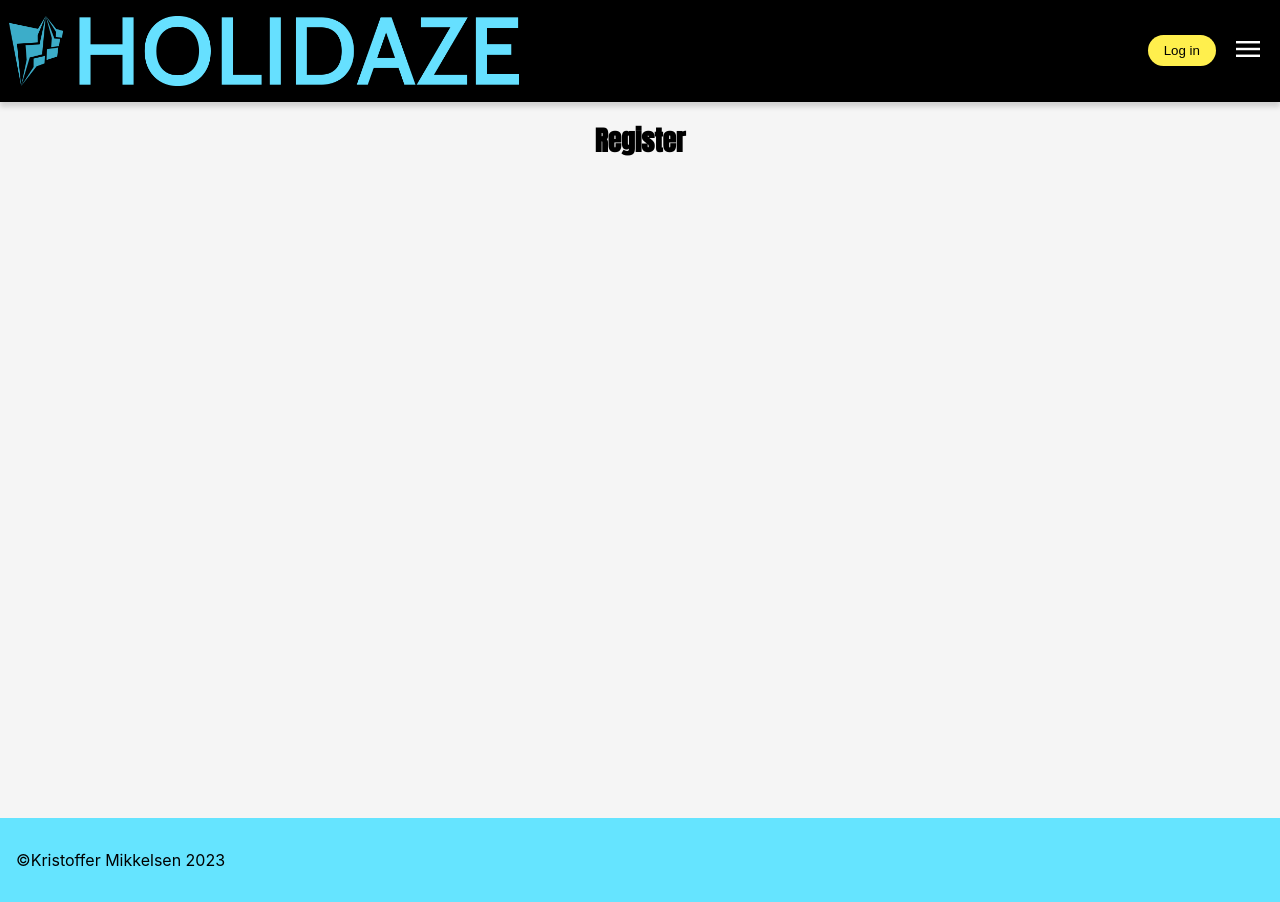
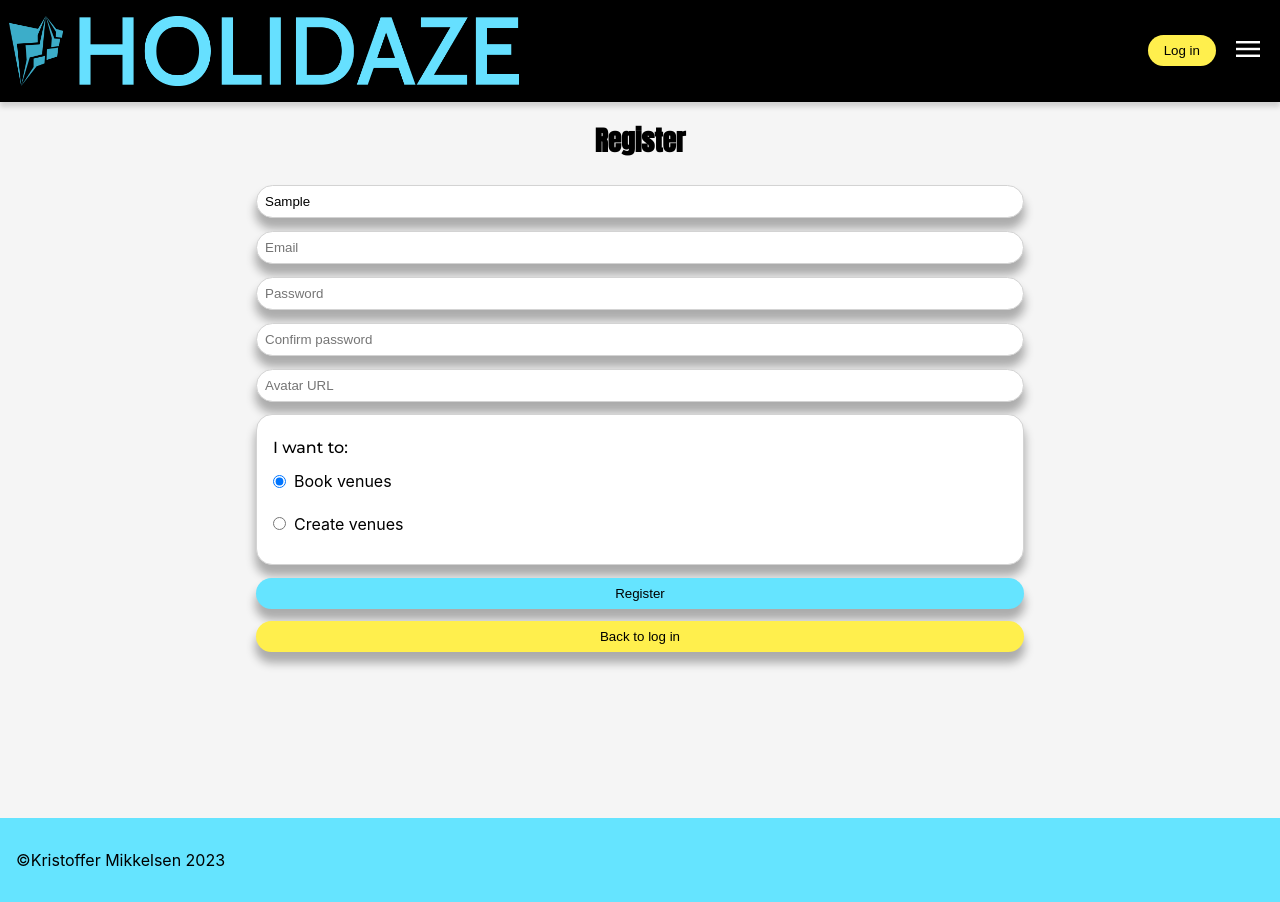
Before and after one commit to Zycrix/project-exam-2, a React (Create React App) app: page /login in a window 1280 px wide. Both pictures are taken after typing "Sample", "Sample123" into the empty fields and a click on the button "Register". Built offline with nearby package versions, Linux system fonts and the light colour scheme; a web font is replaced by a local one.

Commit message:
Finished styling of login and register, starting on form validation

```diff
--- a/src/modules/styles/login/index.js
+++ b/src/modules/styles/login/index.js
@@ -30,3 +30,21 @@ export const CheckboxLabel = styled.label``;
 export const LoginCheckbox = styled.input`
   width: 1rem;
 `;
+export const RadioContainer = styled.div`
+  display: flex;
+  align-items: center;
+
+  input,
+  label {
+    margin: 0;
+    padding: 0.5rem;
+  }
+`;
+export const RoleContainer = styled.div`
+  border: 1px solid lightgray;
+  box-shadow: 0 10px 10px 1px rgba(0, 0, 0, 0.3);
+  background-color: white;
+  border-radius: 1rem;
+  padding: 1rem;
+  box-sizing: border-box;
+`;
--- a/src/pages/login/index.jsx
+++ b/src/pages/login/index.jsx
@@ -6,24 +6,93 @@ import * as yup from "yup";
 import { yupResolver } from "@hookform/resolvers/yup";
 import useApi from "../../modules/hooks/useApi";
 
+//---------------------------------------------------------------------MAYBE SPLIT THIS UP A BIT MORE--------------------------------------------------------------
+
+//Email validation regex
+const regex = /^[^\s@]+@[^\s@]+\.[^\s@]+$/;
+
+//Add the regex to the string schema
+yup.addMethod(yup.string, "email", function validateEmail(message) {
+  return this.matches(regex, {
+    message,
+    name: "email",
+    excludeEmptyString: true,
+  });
+});
+
+//Validation schema
+const schema = yup.object({
+  fullName: yup
+    .string()
+    .required("Please enter your full name")
+    .min(3, "Min 3 characters"),
+  email: yup
+    .string()
+    .required("Please enter a valid email address")
+    .email("Please enter a valid email address"),
+  subject: yup
+    .string()
+    .required("Please enter your subject")
+    .min(3, "Min 3 characters"),
+  body: yup
+    .string()
+    .required("Please enter your message")
+    .min(3, "Min 3 characters"),
+});
+
 function App() {
   const [username, setUsername] = useState("");
   const [password, setPassword] = useState("");
+  const [email, setEmail] = useState("");
+  const [confirm, setConfirm] = useState("");
+  const [avatar, setAvatar] = useState("");
   const [usernameError, setUsernameError] = useState(false);
   const [passwordError, setPasswordError] = useState(false);
-  const [register, setRegister] = useState(false);
+  const [venueManager, setVenueManager] = useState(false);
+  const [login, setLogin] = useState(true);
+  const [role, setRole] = useState("customer");
+  const [remember, setRemember] = useState(false);
+
+  const {
+    register,
+    handleSubmit,
+    formState: { errors },
+  } = useForm({ resolver: yupResolver(schema) });
+
+  const [body, setBody] = useState({
+    username: username,
+    password: password,
+    email: email,
+    confirm: confirm,
+    avatar: avatar,
+    venueManager: venueManager,
+  });
 
   function toggleRegister(e) {
     e.preventDefault();
-    setRegister(!register);
+    setLogin(!login);
   }
 
+  function handleRoleChange(e) {
+    setRole(e.target.value);
+  }
+
+  function handleLogin(e) {
+    e.preventDefault();
+  }
+  function handleRegister(e) {
+    e.preventDefault();
+  }
   return (
     <div>
-      {register !== true ? (
-        <>
-          <c.MainHeading>Log in</c.MainHeading>
-          <s.LoginForm>
+      {login ? (
+        <c.MainHeading>Log in</c.MainHeading>
+      ) : (
+        <c.MainHeading>Register</c.MainHeading>
+      )}
+      <s.LoginForm>
+        {login ? (
+          <>
             <s.LoginInput
               value={username}
               type="text"
@@ -31,21 +100,90 @@ function App() {
               onChange={(e) => setUsername(e.target.value)}
             />
             <s.LoginInput type="password" placeholder="Password" />
-            <div class="checkbox">
+            <div className="checkbox">
               <s.CheckboxLabel>Remember me:</s.CheckboxLabel>
-              <s.LoginCheckbox type="checkbox" />
+              <s.LoginCheckbox
+                type="checkbox"
+                checked={remember}
+                value="remember"
+                onChange={(e) => setRemember(!remember)}
+              />
             </div>
-            <div class="button-container">
-              <c.FormButton>Log in</c.FormButton>
+            <div className="button-container">
+              <c.FormButton onChange={(e) => handleLogin(e)}>
+                Log in
+              </c.FormButton>
               <c.RegisterButton onClick={(e) => toggleRegister(e)}>
                 Register
               </c.RegisterButton>
             </div>
-          </s.LoginForm>
-        </>
-      ) : (
-        <c.MainHeading>Register</c.MainHeading>
-      )}
+          </>
+        ) : (
+          <>
+            <s.LoginInput
+              type="text"
+              placeholder="Username"
+              value={body.name}
+              onChange={(e) => setBody({ name: e.target.value })}
+            />
+            <s.LoginInput
+              type="text"
+              placeholder="Email"
+              value={email}
+              onChange={(e) => setEmail(e.target.value)}
+            />
+            <s.LoginInput
+              type="password"
+              placeholder="Password"
+              value={password}
+              onChange={(e) => setPassword(e.target.value)}
+            />
+            <s.LoginInput
+              type="string"
+              placeholder="Confirm password"
+              value={confirm}
+              onChange={(e) => setConfirm(e.target.value)}
+            />
+            <s.LoginInput
+              type="string"
+              placeholder="Avatar URL"
+              value={avatar}
+              onChange={(e) => setAvatar(e.target.value)}
+            />
+            <s.RoleContainer>
+              <p>I want to:</p>
+              <s.RadioContainer>
+                <input
+                  type="radio"
+                  id="customer"
+                  name="role"
+                  value="customer"
+                  checked={role === "customer"}
+                  onChange={(e) => handleRoleChange(e)}
+                />
+                <label htmlFor="customer">Book venues</label>
+              </s.RadioContainer>
+              <s.RadioContainer>
+                <input
+                  type="radio"
+                  id="manager"
+                  name="role"
+                  value="manager"
+                  checked={role === "manager"}
+                  onChange={(e) => handleRoleChange(e)}
+                />
+                <label htmlFor="manager">Create venues</label>
+              </s.RadioContainer>
+            </s.RoleContainer>
+            <c.FormButton onClick={(e) => handleRegister(e)}>
+              Register
+            </c.FormButton>
+            <c.RegisterButton onClick={(e) => toggleRegister(e)}>
+              Back to log in
+            </c.RegisterButton>
+          </>
+        )}
+      </s.LoginForm>
     </div>
   );
 }
```
